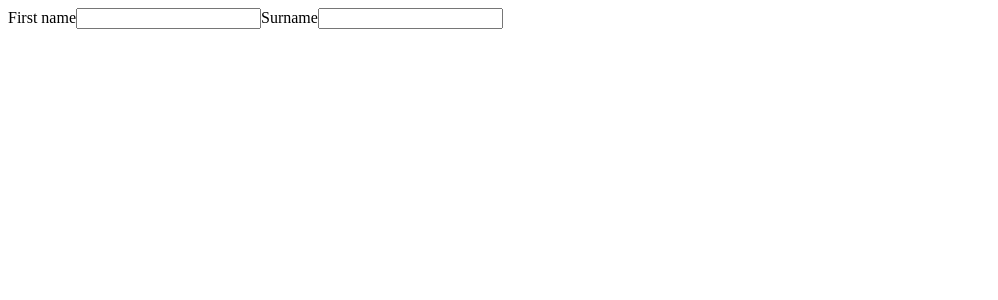
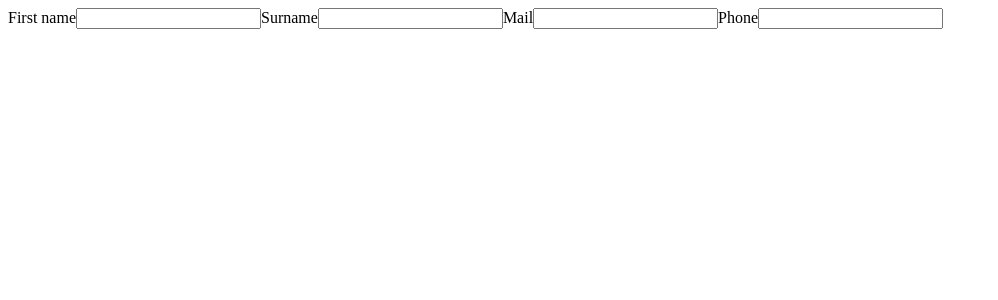
Before and after one commit to PepaHrebec/cv-project, a React (Create React App) app: page / in a window 1280 px wide. Shown: the top 300 px of the page, without its empty margins (0-998 px from the left). Built offline with nearby package versions, Linux system fonts and the light colour scheme.

Commit message:
Add education section

```diff
--- a/src/App.js
+++ b/src/App.js
@@ -8,27 +8,34 @@ class App extends Component {
     this.state = {
       name: "",
       surname: "",
+      mail: "",
+      phone: null,
     };
   }
 
-  changeNameValue = (e) => {
+  updateState = (e, key) => {
     this.setState({
-      name: e.target.value,
+      [key]: e.target.value,
     });
-  };
-
-  changeSurnameValue = (e) => {
-    this.setState({
-      surname: e.target.value,
-    });
+    console.log(this.state);
   };
 
   render() {
     return (
       <div>
         <Generic
-          changeName={this.changeNameValue}
-          changeSurname={this.changeSurnameValue}
+          changeName={(e) => {
+            this.updateState(e, "name");
+          }}
+          changeSurname={(e) => {
+            this.updateState(e, "surname");
+          }}
+          changeMail={(e) => {
+            this.updateState(e, "mail");
+          }}
+          changePhone={(e) => {
+            this.updateState(e, "phone");
+          }}
         />
       </div>
     );
--- a/src/components/general.js
+++ b/src/components/general.js
@@ -2,20 +2,22 @@ import React, { Component } from "react";
 
 class Generic extends Component {
   render() {
+    const { changeName, changeSurname, changeMail, changePhone } = this.props;
+
     return (
       <div>
         <label htmlFor="name">First name</label>
+        <input type="text" id="name" onChange={changeName} required />
+        <label htmlFor="surname">Surname</label>
+        <input type="text" id="surname" onChange={changeSurname} required />
+        <label htmlFor="mail">Mail</label>
+        <input type="mail" id="mail" onChange={changeMail} required />
+        <label htmlFor="phone">Phone</label>
         <input
-          type="text"
-          id="name"
-          onChange={this.props.changeName}
-          required
-        />
-        <label htmlFor="surname">Surname</label>
-        <input
-          type="text"
-          id="surname"
-          onChange={this.props.changeSurname}
+          type="number"
+          id="phone"
+          onChange={changePhone}
+          pattern="[0-9]{9}"
           required
         />
       </div>
```
Also changed, not shown: src/components/education.js (added, +9 -0 lines).
